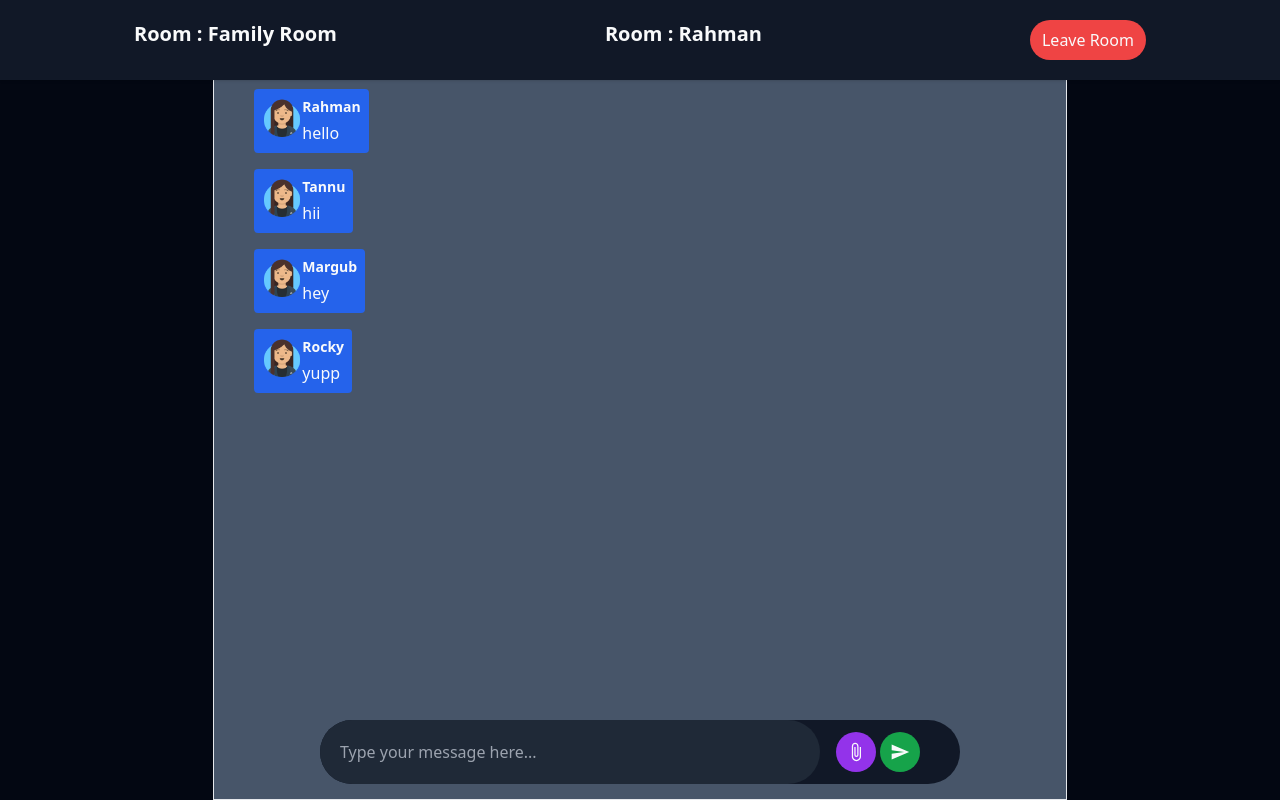
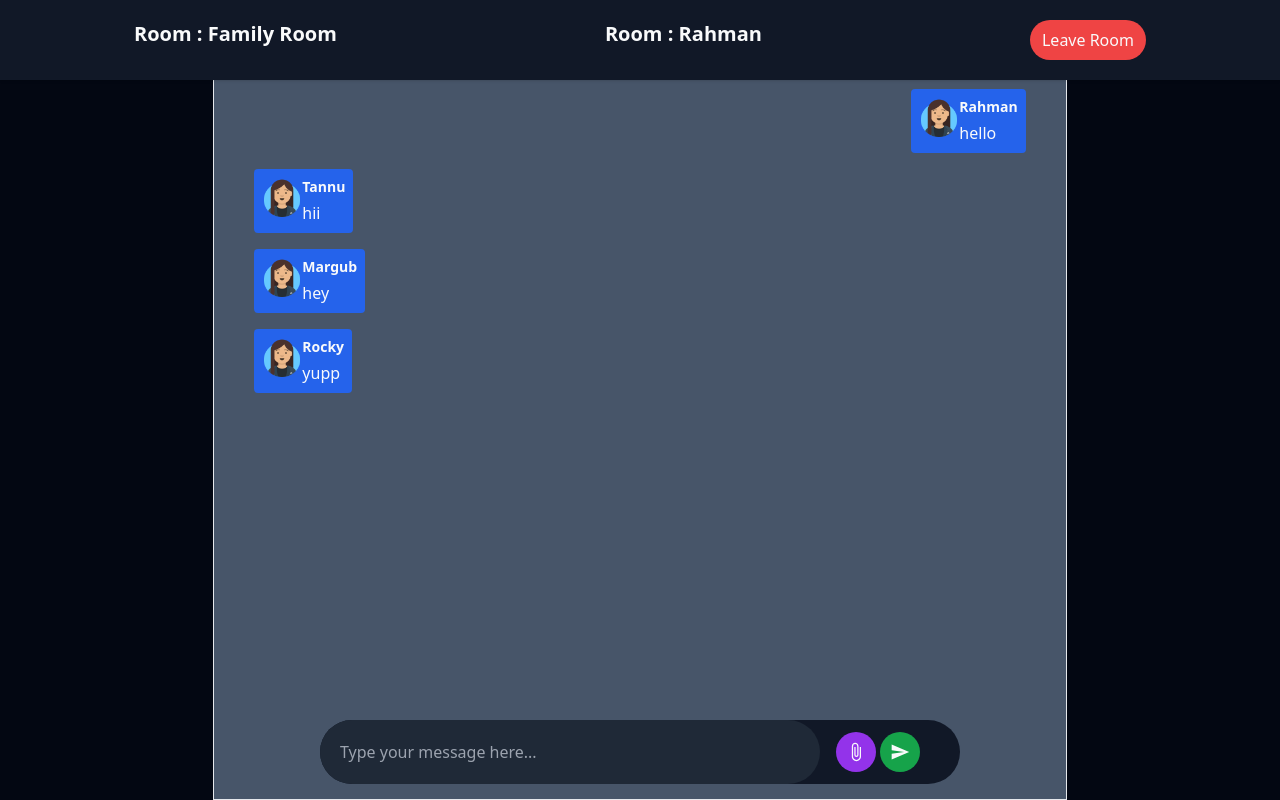
Before and after one commit to margub9363/ChatApplication_SpringBoot_React_WebSocket, a React (Vite) app in the folder chat-app-frontend/chat-app-react/: page /chat in a window 1280 px wide. Built offline with nearby package versions, Linux system fonts and the light colour scheme.

Commit message:
Till 1:23:23

```diff
--- a/chat-app-frontend/chat-app-react/src/components/ChatPage.jsx
+++ b/chat-app-frontend/chat-app-react/src/components/ChatPage.jsx
@@ -49,7 +49,10 @@ const ChatPage = () => {
 
       <main className=" px-10 py-20 border w-2/3 dark:bg-slate-600 mx-auto h-screen overflow-auto">
         {messages.map((message, index) => (
-          <div key={index} className="flex justify-start">
+          <div
+            key={index}
+            className={`flex ${message.sender === currentUser ? "justify-end" : "justijustify-start"} `}
+          >
             <div className="my-2 bg-blue-600 p-2 rounded max-w-xs">
               <div className="flex flex-row">
                 <img className="h-10 w-10 gap-2" src={Tannu} alt="" />
```
